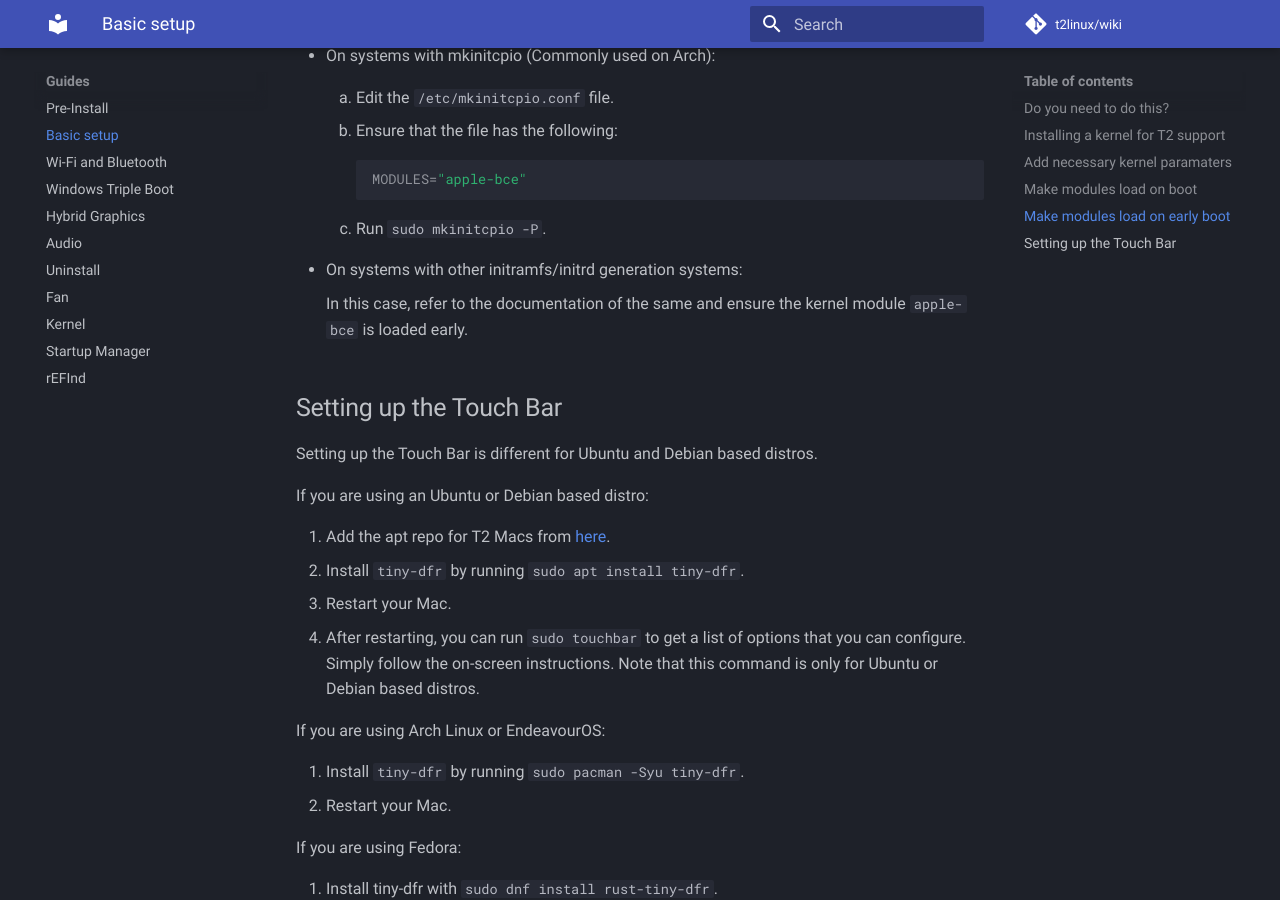
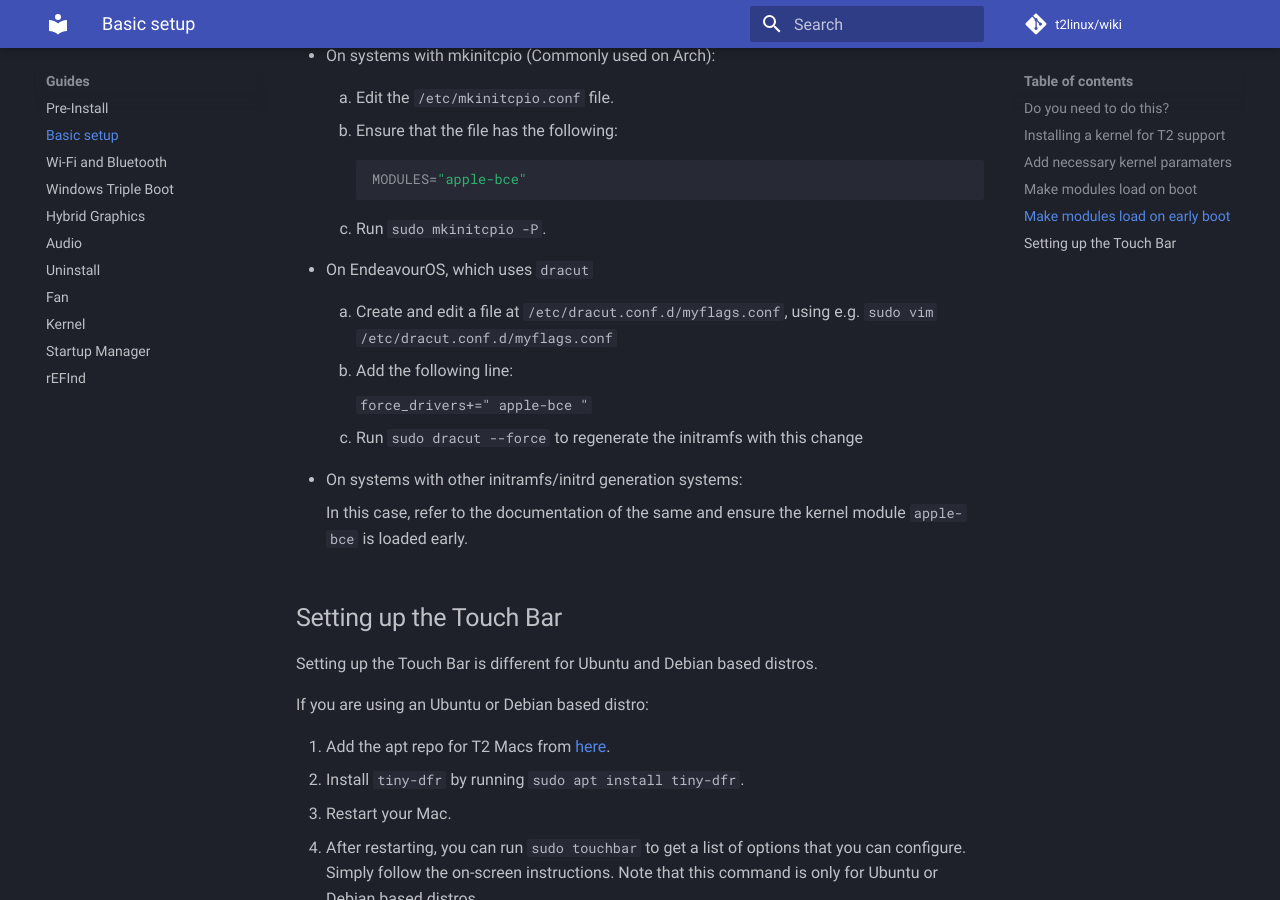
Before and after one commit to t2linux/wiki, an MkDocs documentation site: the page built from docs/guides/postinstall.md, in a window 1280 px wide and 900 px high, scrolled down 2393 px. Built offline with MkDocs 1.6.1 and Material for MkDocs 9.7.7, drawn with Linux system fonts in a browser that asks for light colours; comment, search, counter and statistics services are not loaded.

Commit message:
Update postinstall.md for LUKS on EndeavourOS
Added a bullet point to the 'Making modules load on early boot' section to share the method I used to make the apple-bce module load early on EndeavourOS (which uses dracut, not mkinitcpio) so that the hard drive encryption password can be entered on the Apple keyboard.

```diff
--- a/docs/guides/postinstall.md
+++ b/docs/guides/postinstall.md
@@ -84,6 +84,16 @@ The steps to be followed vary depending upon the initramfs module loading mechan
 
     3. Run `sudo mkinitcpio -P`.
 
+- On EndeavourOS, which uses `dracut`
+
+    1. Create and edit a file at `/etc/dracut.conf.d/myflags.conf`, using e.g. `sudo vim /etc/dracut.conf.d/myflags.conf`
+
+    2. Add the following line:
+
+         `force_drivers+=" apple-bce "`
+
+    3. Run `sudo dracut --force` to regenerate the initramfs with this change
+
 - On systems with other initramfs/initrd generation systems:
 
     In this case, refer to the documentation of the same and ensure the kernel module `apple-bce` is loaded early.
```
